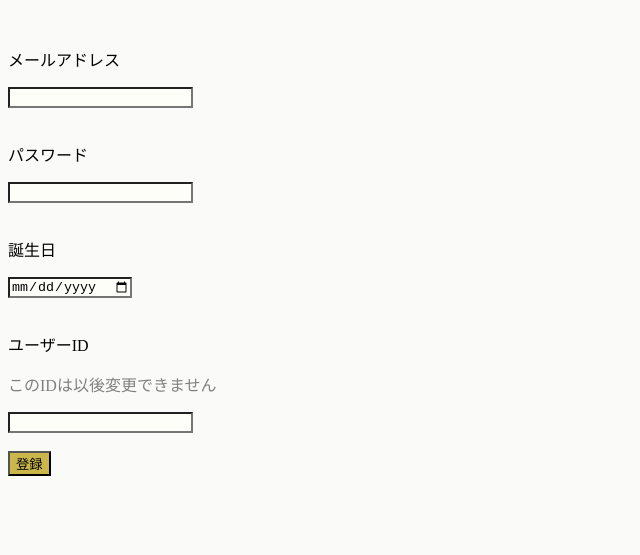
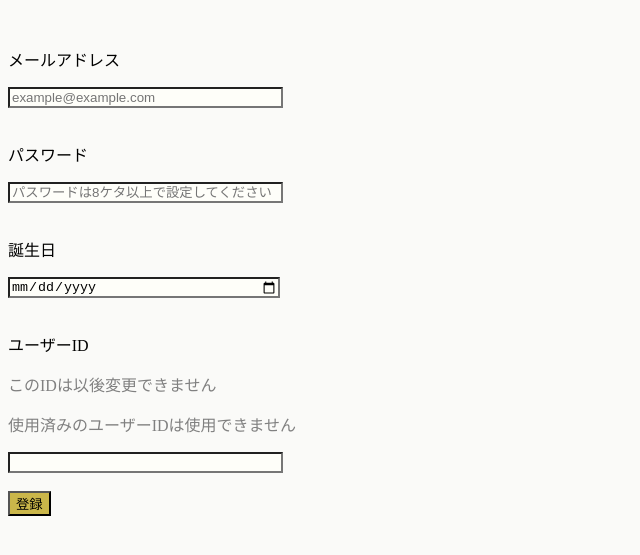
Before and after one commit to yamadaniel/P2P-Chat-System-Rust, a plain HTML site: page src/new_account.html in a window 1280 px wide. Shown: the part 115-670 px from the top of the page, without its empty margins (0-640 px from the left). Drawn offline with Linux system fonts and the light colour scheme.

Commit message:
新規登録を追加

```diff
--- a/src/new_account.html
+++ b/src/new_account.html
@@ -23,21 +23,25 @@
 
           <div id="mail">
             <p>メールアドレス</p>
-            <input type="email" id="email" name="email" autocomplete="email" required>
+            <input type="email" id="email" name="email" autocomplete="email"
+            placeholder="example@example.com" required>
           </div>
 
           <br>
 
           <div id="passwd">
             <p>パスワード</p>
-            <input type="password" id="password" name="password" minlength="8" autocomplete="new-password" required>
+            <input type="password" id="password" name="password" minlength="8"
+            autocomplete="new-password" placeholder="パスワードは8ケタ以上で設定してください"
+             required>
           </div>
 
           <br>
 
           <div id="birth">
             <p>誕生日</p>
-            <input type="date" id="date" name="date" required>
+            <input type="date" id="date" name="date"
+            min="1950-01-01" max="3000-12-31" required>
           </div>
 
           <br>
@@ -45,6 +49,7 @@
           <div id="userId">
             <p>ユーザーID</p>
             <p id="small">このIDは以後変更できません</p>
+            <p id="small">使用済みのユーザーIDは使用できません</p>
             <input type="text" id="user_id" name="user_id" minlength="5" required>
           </div>
 
--- a/src/styles.css
+++ b/src/styles.css
@@ -56,3 +56,8 @@ header {
   gap: 100px;
 
 }
+
+input[type="email"] { width: 20em; }
+input[type="text"] { width: 20em; }
+input[type="password"] { width: 20em; }
+input[type="date"] { width: 20em; }
```
Also changed, not shown: 1 other file.
